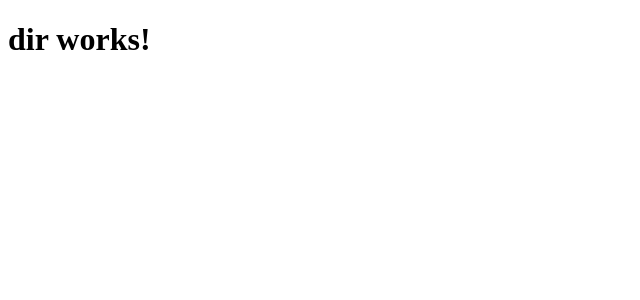
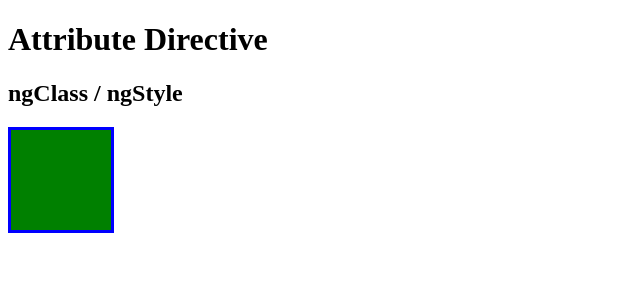
Before and after one commit to JulienDaoust/angular2Directives, an Angular app: page / in a window 1280 px wide. Shown: the top 300 px of the page, without its empty margins (0-640 px from the left). Built offline with nearby package versions, Linux system fonts and the light colour scheme.

Commit message:
first commit

```diff
--- a/src/app/app.component.css
+++ b/src/app/app.component.css
@@ -0,0 +1,12 @@
+.border {
+  border: 3px solid blue;
+}
+
+.background {
+  background-color: green;
+}
+
+div {
+  width: 100px;
+  height: 100px;
+}
--- a/src/app/app.component.html
+++ b/src/app/app.component.html
@@ -1,3 +1,3 @@
-<h1>
-  {{title}}
-</h1>
+<h1>Attribute Directive</h1>
+<h2>ngClass / ngStyle</h2>
+<div [ngClass]="{border: true, background: true}"></div>
--- a/src/app/app.component.ts
+++ b/src/app/app.component.ts
@@ -6,5 +6,4 @@ import { Component } from '@angular/core';
   styleUrls: ['./app.component.css']
 })
 export class AppComponent {
-  title = 'dir works!';
 }
```
Also changed, not shown: 1 other file (tests, documents, lock files or other folders).
